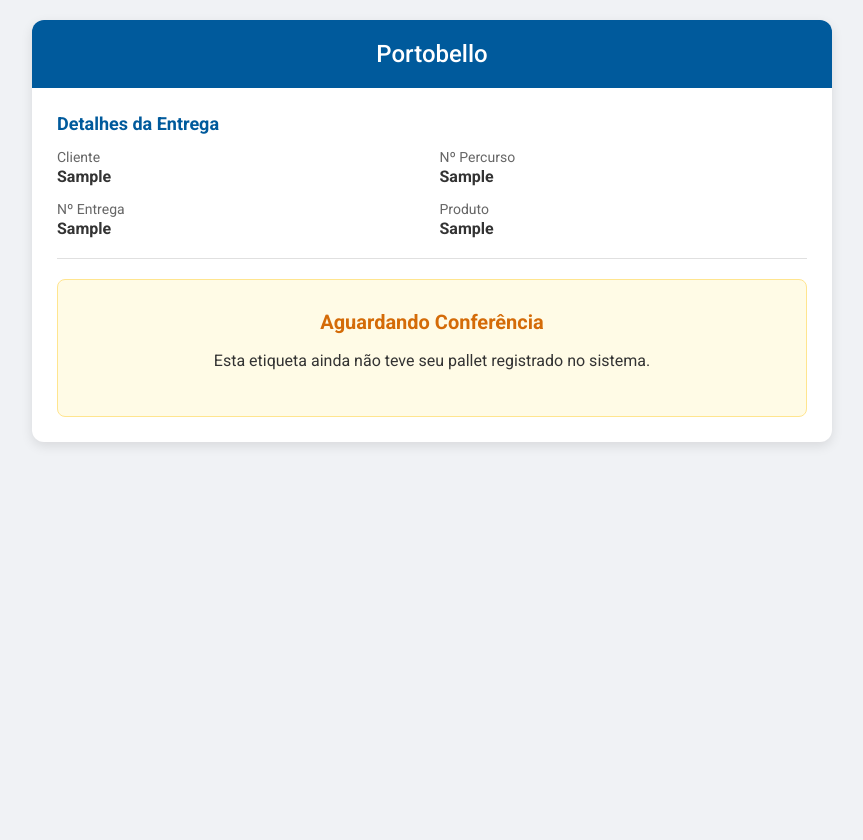
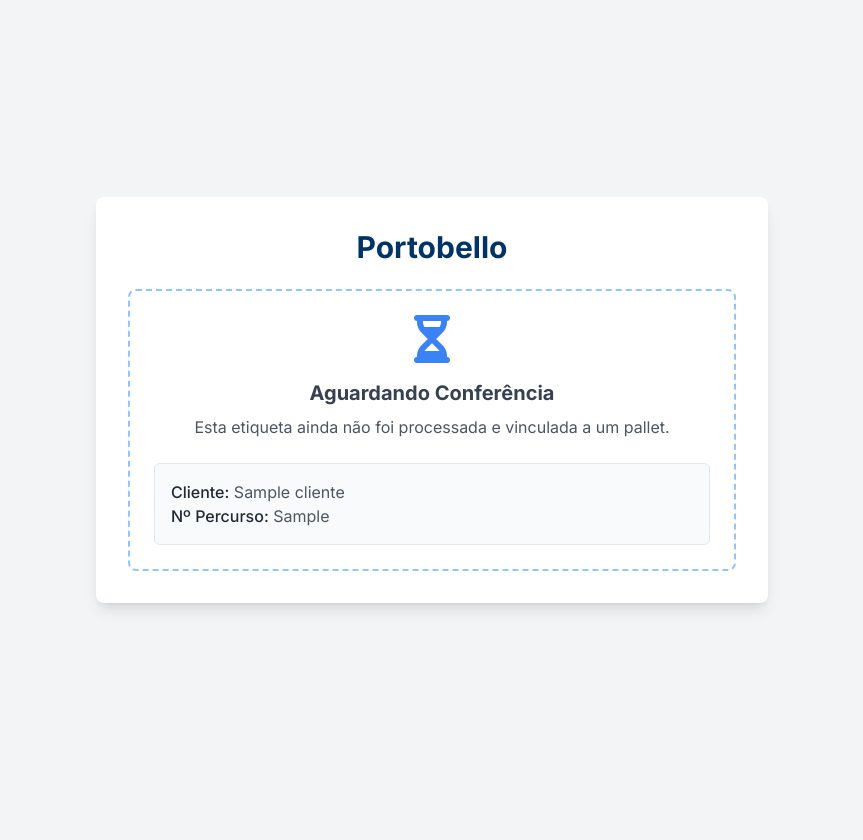
Before and after one commit to iarleysilva/app-leitor-qrcode, a Flask app: template templates/aguardando.html in a window 1280 px wide. Shown: the whole page, without its empty margins (208-1071 px from the left). After the commit the page ends 610 px from the top, so only its background shows below. Run offline with Flask 2, Linux system fonts and the light colour scheme; the template is opened without the code that fills it: most values are stand-ins (such as "Sample title", 1, 10 or a date in 2020); some libraries are stand-ins or nearby versions.

Commit message:
Update aguardando.html

```diff
--- a/templates/aguardando.html
+++ b/templates/aguardando.html
@@ -1,135 +1,43 @@
 <!DOCTYPE html>
-<html lang="pt-br">
+<html lang="pt-BR">
 <head>
     <meta charset="UTF-8">
     <meta name="viewport" content="width=device-width, initial-scale=1.0">
-    <title>Status da Carga</title>
+    <title>Status da Etiqueta</title>
+    <script src="https://cdn.tailwindcss.com"></script>
+    <link href="https://fonts.googleapis.com/css2?family=Inter:wght@400;500;600;700&display=swap" rel="stylesheet">
+    <link rel="stylesheet" href="https://cdnjs.cloudflare.com/ajax/libs/font-awesome/6.5.1/css/all.min.css">
     <style>
-        @import url('https://fonts.googleapis.com/css2?family=Roboto:wght@400;500;700&display=swap');
-
         body {
-            font-family: 'Roboto', sans-serif;
-            background-color: #f0f2f5;
-            color: #333;
-            margin: 0;
-            padding: 20px;
-            display: flex;
-            justify-content: center;
-            align-items: flex-start;
-            min-height: 100vh;
+            font-family: 'Inter', sans-serif;
         }
-
-        .container {
-            width: 100%;
-            max-width: 800px;
-            background-color: #fff;
-            border-radius: 12px;
-            box-shadow: 0 4px 12px rgba(0, 0, 0, 0.1);
-            overflow: hidden;
+        /* Classe para a cor de texto corporativa da Portobello */
+        .pb-blue-text {
+            color: #003366;
         }
-
-        .header {
-            background-color: #005a9c;
-            color: white;
-            padding: 20px;
-            text-align: center;
-        }
-
-        .header h1 {
-            margin: 0;
-            font-size: 24px;
-            font-weight: 500;
-        }
-
-        .content {
-            padding: 25px;
-        }
-
-        .details-section {
-            border-bottom: 1px solid #e0e0e0;
-            padding-bottom: 20px;
-            margin-bottom: 20px;
-        }
-
-        .details-section h2 {
-            font-size: 18px;
-            color: #005a9c;
-            margin-top: 0;
-            margin-bottom: 15px;
-        }
-
-        .info-grid {
-            display: grid;
-            grid-template-columns: repeat(auto-fit, minmax(250px, 1fr));
-            gap: 15px;
-        }
-
-        .info-item p {
-            margin: 0;
-            font-size: 14px;
-            color: #666;
-        }
-
-        .info-item strong {
-            font-size: 16px;
-            color: #333;
-            display: block;
-            margin-top: 2px;
-        }
-
-        .status-section {
-            text-align: center;
-            padding: 30px;
-            background-color: #fffbe6;
-            border: 1px solid #ffe58f;
-            border-radius: 8px;
-        }
-
-        .status-section h2 {
-            font-size: 20px;
-            color: #d46b08;
-            margin-top: 0;
-        }
-
     </style>
 </head>
-<body>
+<body class="bg-gray-100 flex items-center justify-center min-h-screen p-4">
 
-    <div class="container">
-        <header class="header">
-            <h1>Portobello</h1>
+    <div class="w-full max-w-2xl bg-white rounded-lg shadow-lg p-6 md:p-8 text-center">
+        <header class="mb-6">
+            <h1 class="text-2xl md:text-3xl font-bold pb-blue-text">Portobello</h1>
         </header>
 
-        <main class="content">
-            <!-- Seção de Cabeçalho com os dados principais para identificação -->
-            <section class="details-section">
-                <h2>Detalhes da Entrega</h2>
-                <div class="info-grid">
-                    <div class="info-item">
-                        <p>Cliente</p>
-                        <strong>{{ data.nm_cliente }}</strong>
-                    </div>
-                    <div class="info-item">
-                        <p>Nº Percurso</p>
-                        <strong>{{ data.nr_percurso }}</strong>
-                    </div>
-                    <div class="info-item">
-                        <p>Nº Entrega</p>
-                        <strong>{{ data.nr_entrega }}</strong>
-                    </div>
-                     <div class="info-item">
-                        <p>Produto</p>
-                        <strong>{{ data.nm_produto }}</strong>
-                    </div>
-                </div>
-            </section>
+        <div class="border-2 border-dashed border-blue-300 rounded-lg p-6">
+            <div class="text-blue-500 mb-4">
+                <i class="fas fa-hourglass-half fa-3x"></i>
+            </div>
+            <h2 class="text-xl font-bold text-gray-700 mb-2">Aguardando Conferência</h2>
+            <p class="text-gray-600 mb-6">
+                Esta etiqueta ainda não foi processada e vinculada a um pallet.
+            </p>
 
-            <!-- Seção de Status -->
-            <section class="status-section">
-                <h2>Aguardando Conferência</h2>
-                <p>Esta etiqueta ainda não teve seu pallet registrado no sistema.</p>
-            </section>
-        </main>
+            <div class="text-left bg-gray-50 p-4 rounded-md border text-gray-600">
+                <p><strong class="font-medium text-gray-800">Cliente:</strong> {{ data.cliente }}</p>
+                <p><strong class="font-medium text-gray-800">Nº Percurso:</strong> {{ data.nr_percurso }}</p>
+            </div>
+        </div>
     </div>
 
 </body>
```
